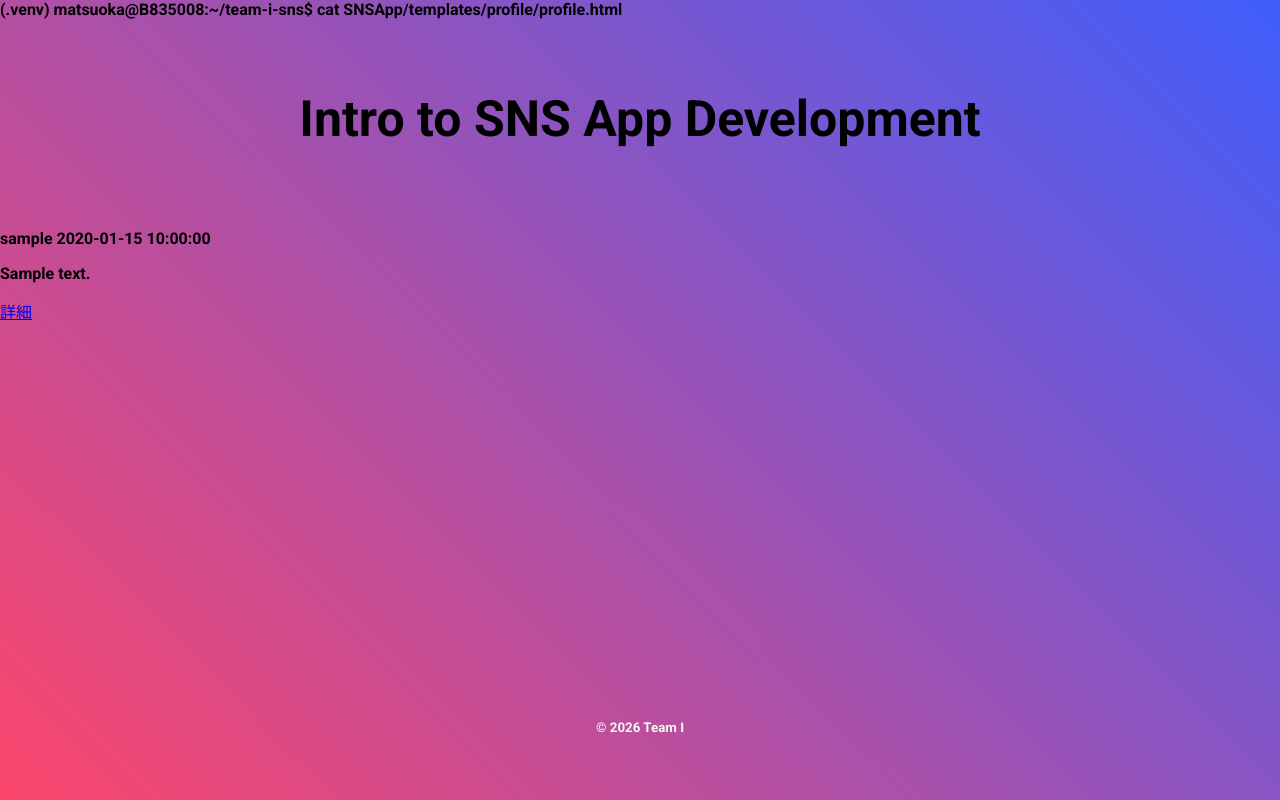
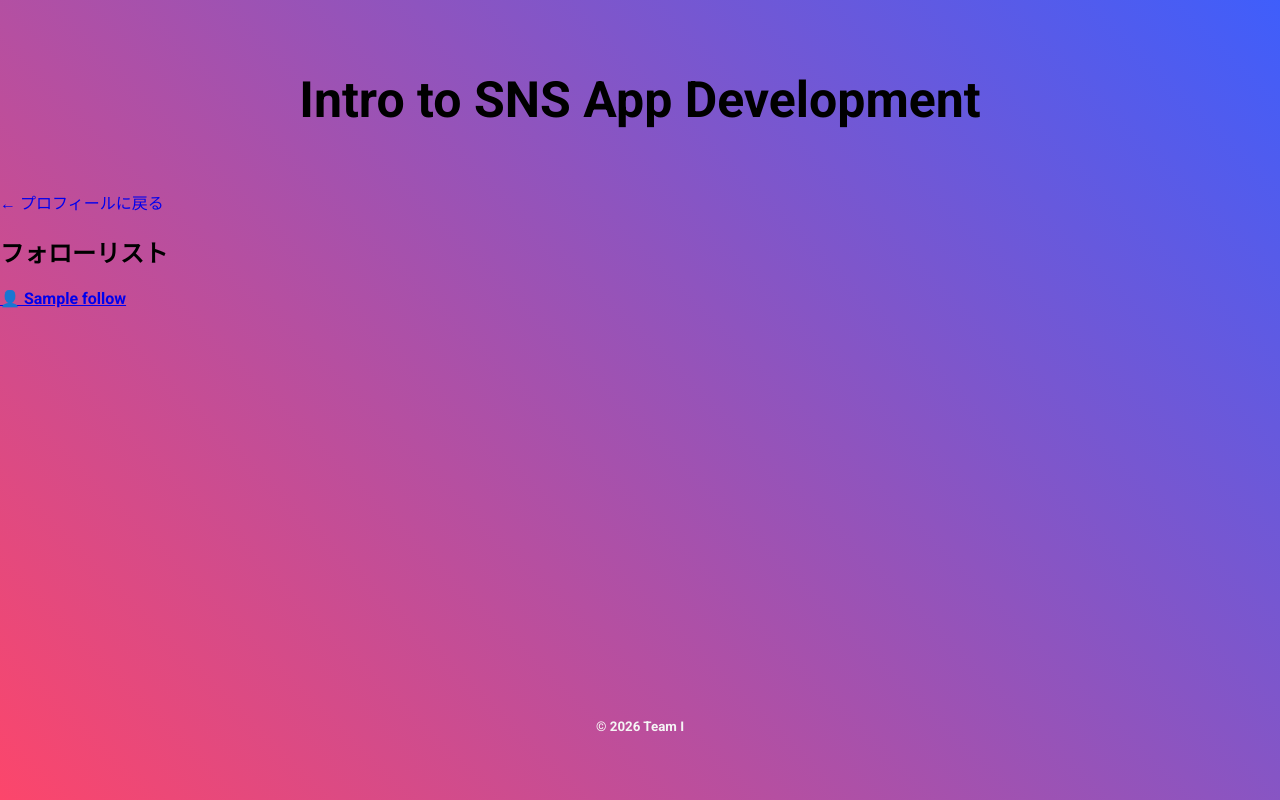
Before and after one commit to raretech-hackathon-team-i/team-i-sns, a Flask app: template SNSApp/templates/profile/follows.html in a window 1280 px wide. Run offline with Flask 2, Linux system fonts and the light colour scheme; the template is opened without the code that fills it: most values are stand-ins (such as "Sample title", 1, 10 or a date in 2020); some libraries are stand-ins or nearby versions.

Commit message:
フォローリスト・フォロワーリスト表示修正

```diff
--- a/SNSApp/app.py
+++ b/SNSApp/app.py
@@ -132,7 +132,6 @@ def profile_view(user_id):
             post['user_introduce'] = u.get('introduce')
         followers_count = Follow.count_followers(user_id)
         follows_count   = Follow.count_follows(user_id)
-        print("DEBUG_PROFILE_VIEW", type(posts), posts[0].get('user_name'), type(posts[0].get('user_name')))
         return render_template("profile/profile.html",user=user,posts=posts,user_id=user_id,followers_count=followers_count,follows_count=follows_count)
 
 
@@ -292,9 +291,9 @@ def followers_view(user_id):
     print("first:", followers[0] if followers else None)
 
     # UI確認用のダミーデータ
-    followers = [
-		{"id": 3, "name": "佐藤"},
-	]
+    #followers = [
+	#	{"id": 3, "name": "佐藤"},
+	#]
 
     return render_template(
 		'profile/followers.html',
@@ -310,8 +309,10 @@ def follow_process(user_id):
     login_user_id = session.get('user_id')
     if login_user_id is None:
         return redirect(url_for('signin_view'))
+    print("DEBUG BEFORE INSERT", login_user_id, user_id)
 
     Follow.create(login_user_id, user_id)
+    print("DEBUG AFTER INSERT")
     flash('フォローしました', 'success')
     return redirect(url_for('profile_view', user_id=user_id))
 
--- a/SNSApp/templates/profile/followers.html
+++ b/SNSApp/templates/profile/followers.html
@@ -1,4 +1,5 @@
 {% extends "base.html" %}
+{% block title %}フォロワーリスト{% endblock %}
 
 {% block content %}
 <link rel="stylesheet" href="{{ url_for('static', filename='css/profile.css') }}">
@@ -10,7 +11,6 @@
   </div>
 
   <h2>フォロワーリスト</h2>
-  <p style="font-weight:bold; font-size:24px;">ここは followers.html です</p>
   <div class="user-list">
     {% if followers and followers|length > 0 %}
       {% for u in followers %}
@@ -22,7 +22,7 @@
         </div>
       {% endfor %}
     {% else %}
-      <p class="muted">フォロワー一覧は未実装</p>
+      <p class="muted">まだフォロワーはいません</p>
     {% endif %}
   </div>
 
--- a/SNSApp/templates/profile/follows.html
+++ b/SNSApp/templates/profile/follows.html
@@ -1,30 +1,30 @@
-(.venv) matsuoka@B835008:~/team-i-sns$ cat SNSApp/templates/profile/profile.html
 {% extends "base.html" %}
-{% block title %}プロフィール{% endblock %}
-{% block extra_css %}
-<link rel="stylesheet" href="{{url_for('static', filename='css/profile.css')}}" />
-{% endblock %}
+{% block title %}フォローリスト{% endblock %}
+
 {% block content %}
+<link rel="stylesheet" href="{{ url_for('static', filename='css/profile.css') }}">
 
-<div class="user-profile">
-  <h2>{{user.name}}</h2>
-  <p>{{user.introduce}}</p>
-</div>
+<div class="profile-container">
 
-<div class="post-list">
-  {% for post in posts %}
-  <article class="post-card">
-    <div class="post-meta">
-      <span class="post-user">{{ post.user_name }}</span>
-      <time class="post-time">{{ post.created_at }}</time>
-    </div>
+  <div class="profile-container">
+    <a class="back-link" href="{{ url_for('profile_view', user_id=user_id) }}">← プロフィールに戻る</a>
+  </div>
 
-    <p class="post-body">{{ post.content }}</p>
+  <h2>フォローリスト</h2>
+  <div class="user-list">
+    {% if follows and follows|length > 0 %}
+      {% for u in follows %}
+        <div class="user-card">
+          <a href="{{ url_for('profile_view', user_id=u.id) }}">
+      <span class="acatar-inline">👤</span>
+      {{ u.name or ("User #" ~ u.id) }}
+    </a>
+        </div>
+      {% endfor %}
+    {% else %}
+      <p class="muted">まだ誰もフォローしていません</p>
+    {% endif %}
+  </div>
 
-    <a class="post-link" href="{{ url_for('posts_detail_view', post_id=post.id) }}">詳細</a>
-  </article>
-  {% else %}
-  <p>投稿がありません</p>
-  {% endfor %}
 </div>
 {% endblock %}
```
Also changed, not shown: Docker/MySQL/init.sql (+7 -3 lines).
